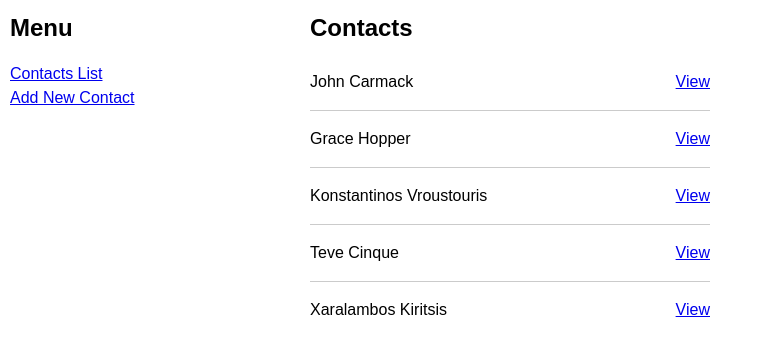
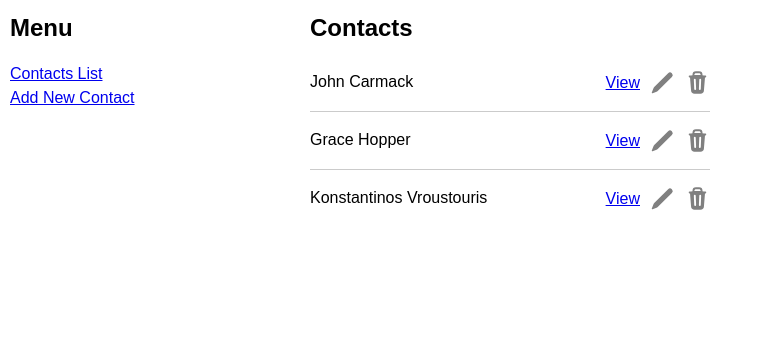
Before and after one commit to boolean-uk/react-address-book, a React (Create React App) app: page / in a window 1280 px wide. Shown: the top 356 px of the page, without its empty margins (0-763 px from the left). Built offline with nearby package versions, Linux system fonts and the light colour scheme; data requests are answered from the project's data file.

Commit message:
added contact deletion

```diff
--- a/db/db.json
+++ b/db/db.json
@@ -20,23 +20,6 @@
       "street": "Ioannou 22",
       "city": "Ntrafi",
       "id": 3
-    },
-    {
-      "firstName": "Teve",
-      "lastName": "Cinque",
-      "street": "16 Glitch St",
-      "city": "Laurent",
-      "id": 4
-    },
-    {
-      "firstName": "Xaralambos",
-      "lastName": "Kiritsis",
-      "street": "Ioannou 22",
-      "city": "Holargos",
-      "email": "nogolden@app.com",
-      "linkedin": "ggolad",
-      "twitter": "ttgo",
-      "id": 5
     }
   ]
 }
--- a/package.json
+++ b/package.json
@@ -5,6 +5,7 @@
   "keywords": [],
   "main": "src/index.js",
   "dependencies": {
+    "@heroicons/react": "^2.0.17",
     "json-server": "^0.17.1",
     "react": "18.2.0",
     "react-dom": "18.2.0",
--- a/src/App.js
+++ b/src/App.js
@@ -28,7 +28,7 @@ export default function App() {
       </nav>
       <main>
         <Routes>
-          <Route path="/" element={<ContactsList contacts={contacts} />} />
+          <Route path="/" element={<ContactsList contacts={contacts} setContacts={setContacts} />} />
           <Route path="/contacts/:id" element={<ContactsView />} />
           <Route path="/contacts/add" element={<ContactsAdd contacts={contacts} setContacts={setContacts} />} />
         </Routes>
--- a/src/components/ContactsList.js
+++ b/src/components/ContactsList.js
@@ -1,10 +1,20 @@
 import { useState } from "react"
 import { Link, useSearchParams } from "react-router-dom"
-
+import { PencilIcon, TrashIcon } from '@heroicons/react/20/solid'
 function ContactsList(props) {
 
   //"contacts" must be passed as prop to this component
-  const { contacts } = props
+  const { contacts, setContacts } = props
+
+  const handleContactDelete = (index) => {
+    const contact = contacts[index]
+    const id = contact.id
+    fetch(`http://localhost:4000/contacts/${id}`, {
+      method: 'DELETE'
+    }).then(res => {
+      if (res.status === 200) setContacts(contacts.filter(contact => contact.id !== id))
+    })
+  }
 
   return (
     <>
@@ -19,10 +29,12 @@ function ContactsList(props) {
               <p>
                 {firstName} {lastName}
               </p>
-              <p>
+              <p className="contact-actions">
                 <Link to={`/contacts/${contact.id}`}>View</Link>
+                <PencilIcon className="icon" />
+                <TrashIcon className="icon" onClick={() => handleContactDelete(index)} />
+              </p>
 
-              </p>
             </li>
           )
         })}
--- a/src/styles/styles.css
+++ b/src/styles/styles.css
@@ -37,7 +37,7 @@ body {
   scroll-behavior: smooth;
   text-rendering: optimizeSpeed;
   line-height: 1.5;
-  padding:10px;
+  padding: 10px;
 }
 
 /* Make images easier to work with */
@@ -92,7 +92,7 @@ h2 {
   border-bottom: 1px solid #1b1b1b;
 }
 
-.contacts-list > li + li {
+.contacts-list>li+li {
   border-top: 1px solid #cbcbcb;
 }
 
@@ -100,7 +100,7 @@ h2 {
   max-width: 400px;
 }
 
-.contacts-list > li {
+.contacts-list>li {
   padding: 1rem 0;
   display: grid;
   grid-template-columns: 1fr auto;
@@ -113,15 +113,15 @@ h2 {
   padding: 2rem 0;
 }
 
-.form-stack > * + * {
+.form-stack>*+* {
   margin-top: 0.5rem;
 }
 
-.form-stack > label {
+.form-stack>label {
   display: block;
 }
 
-.form-stack > input {
+.form-stack>input {
   width: 100%;
 }
 
@@ -151,3 +151,16 @@ h2 {
 .address-card h2 {
   font-size: 1.15rem;
 }
+
+.contact-actions {
+  display: flex;
+  gap: 10px;
+  align-items: center;
+}
+
+.icon {
+  width: 25px;
+  height: 25px;
+  color: gray;
+  cursor: pointer;
+}
```
Also changed, not shown: 1 other file (tests, documents, lock files or other folders).
